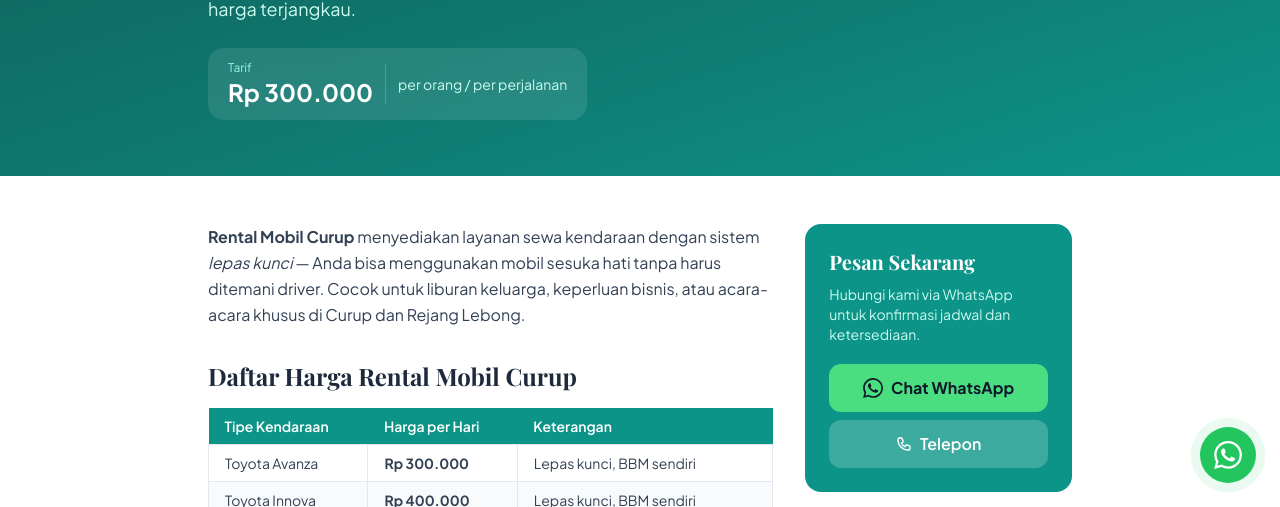
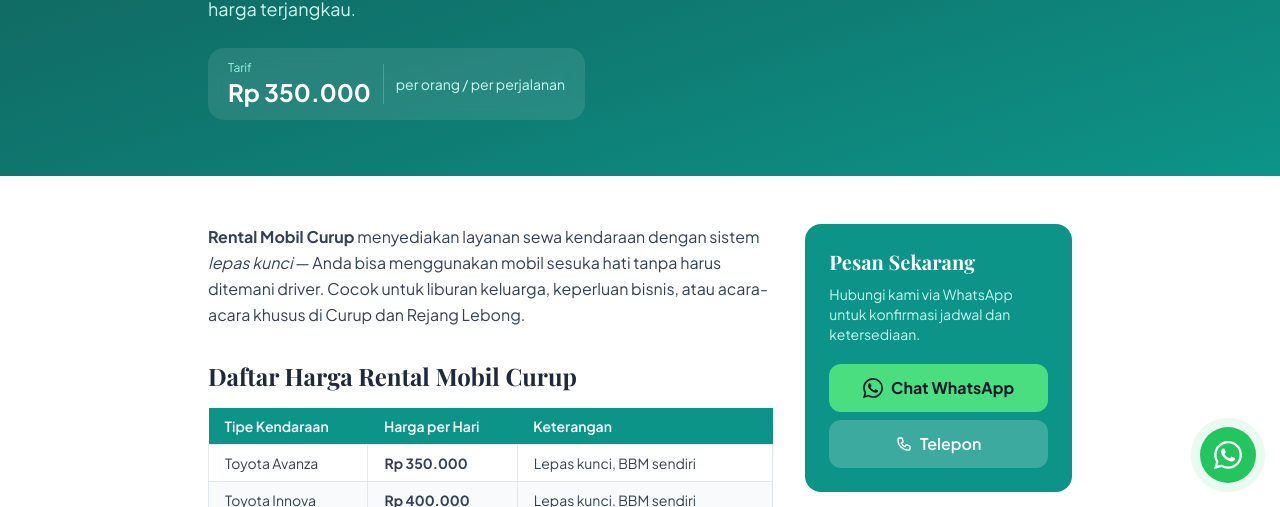
Before and after one commit to aspanrio-stack/Travel-bengkulu-V6, a Next.js app: page /rental-mobil-curup in a window 1280 px wide. Shown: the part 293-800 px from the top of the page. Built offline with nearby package versions, Linux system fonts and the light colour scheme.

Commit message:
Update page.tsx

```diff
--- a/src/app/rental-mobil-curup/page.tsx
+++ b/src/app/rental-mobil-curup/page.tsx
@@ -2,9 +2,9 @@
 import ArticleLayout from '@/components/ArticleLayout';
 
 export const metadata: Metadata = {
-  title: 'Rental Mobil Curup – Lepas Kunci Mulai Rp 300.000',
+  title: 'Rental Mobil Curup – Lepas Kunci Mulai Rp 350.000',
   description:
-    'Sewa mobil di Curup lepas kunci mulai Rp 300.000/hari. Tersedia Toyota Avanza, Innova, HiAce. Cocok untuk wisata, bisnis, dan acara. Pesan via WA!',
+    'Sewa mobil di Curup lepas kunci mulai Rp 350.000/hari. Tersedia Toyota Avanza, Innova, HiAce. Cocok untuk wisata, bisnis, dan acara. Pesan via WA!',
   alternates: { canonical: 'https://bengkulutravel.com/rental-mobil-curup' },
 };
 
@@ -15,7 +15,7 @@
       description="Sewa mobil di Curup dengan sistem lepas kunci. Bebas kemana saja dengan harga terjangkau."
       breadcrumbs={[{ label: 'Rental Mobil Curup' }]}
       badge="🔑 Lepas Kunci"
-      price="Rp 300.000"
+      price="Rp 350.000"
     >
       <p>
         <strong>Rental Mobil Curup</strong> menyediakan layanan sewa kendaraan dengan sistem <em>lepas kunci</em> — Anda bisa menggunakan mobil sesuka hati tanpa harus ditemani driver. Cocok untuk liburan keluarga, keperluan bisnis, atau acara-acara khusus di Curup dan Rejang Lebong.
@@ -33,7 +33,7 @@
         <tbody>
           <tr>
             <td>Toyota Avanza</td>
-            <td><strong>Rp 300.000</strong></td>
+            <td><strong>Rp 350.000</strong></td>
             <td>Lepas kunci, BBM sendiri</td>
           </tr>
           <tr>
```
